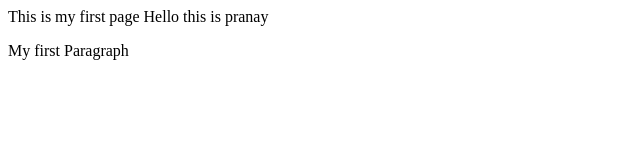
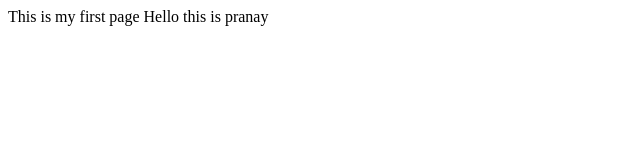
Before and after one commit to WebmethodsDevlopment/FileProcess, a plain HTML site: page index.html in a window 1280 px wide. Shown: the whole page, without its empty margins (0-640 px from the left). Drawn offline with Linux system fonts and the light colour scheme.

Commit message:
Revert "updated info for index page"
This reverts commit 81b8c0a9712eb133118222f32e4f753d85d503fe.

```diff
--- a/index.html
+++ b/index.html
@@ -1,5 +1,4 @@
 <html>
 <head>This is my first page</head>
 <body>Hello this is pranay</body>
-<p>My first Paragraph</p>
 </html>
```
